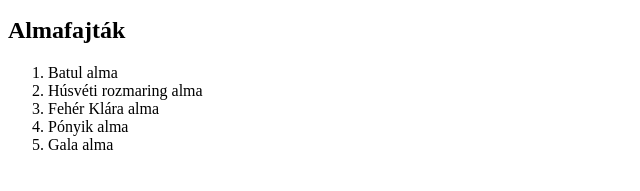
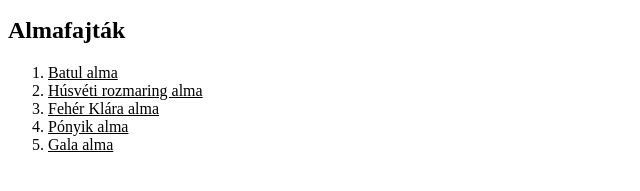
Before and after one commit to CsillagAkos/Alma, a plain HTML site: page index.html in a window 1280 px wide. Shown: the part 177-368 px from the top of the page, 0-640 px from the left. Drawn offline with Linux system fonts and the light colour scheme.

Commit message:
Add files via upload

```diff
--- a/stilus.css
+++ b/stilus.css
@@ -10,3 +10,7 @@ img{
 p{
     text-align: justify;
 }
+
+ol{
+    text-decoration: underline;
+}
```
